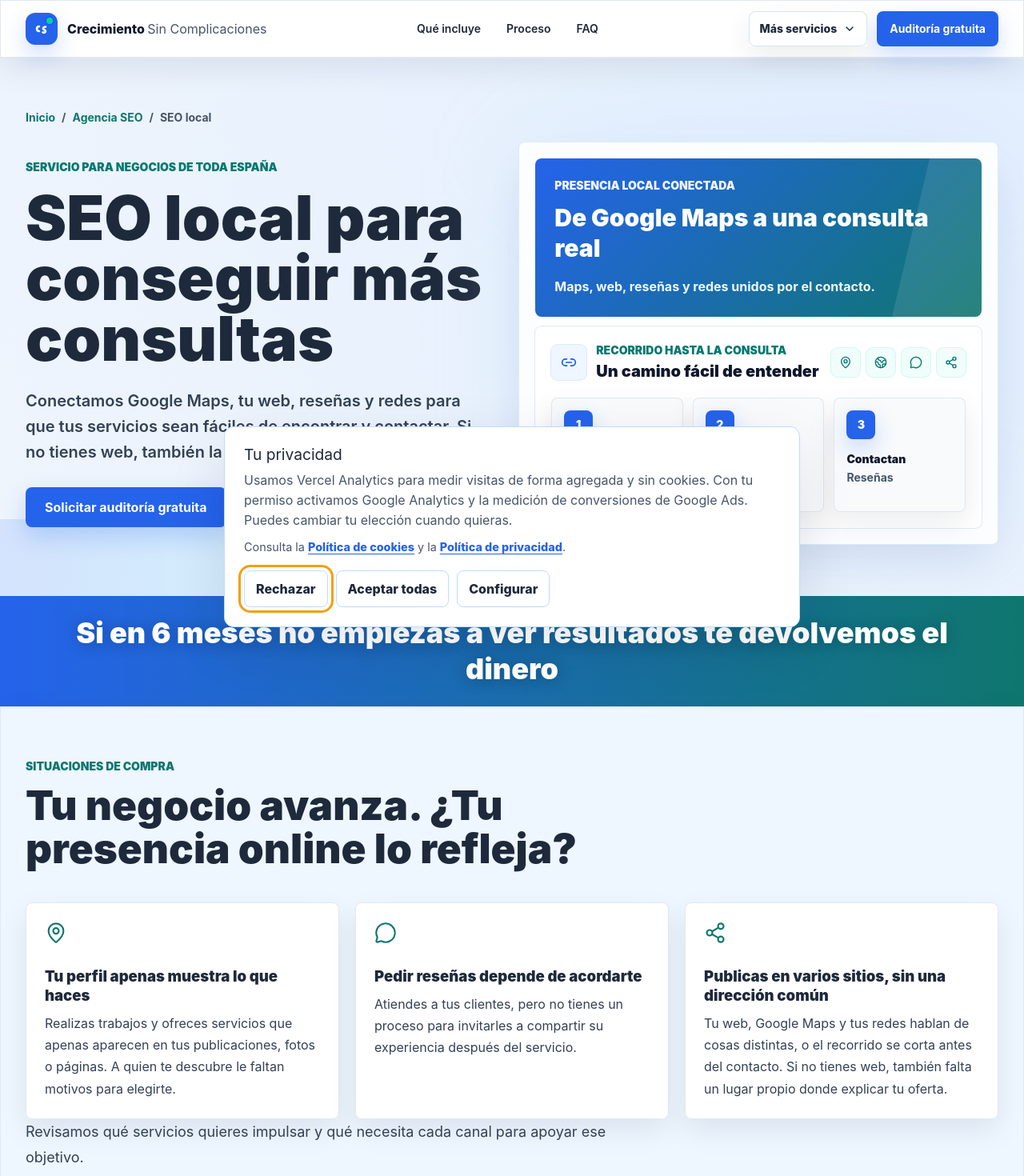
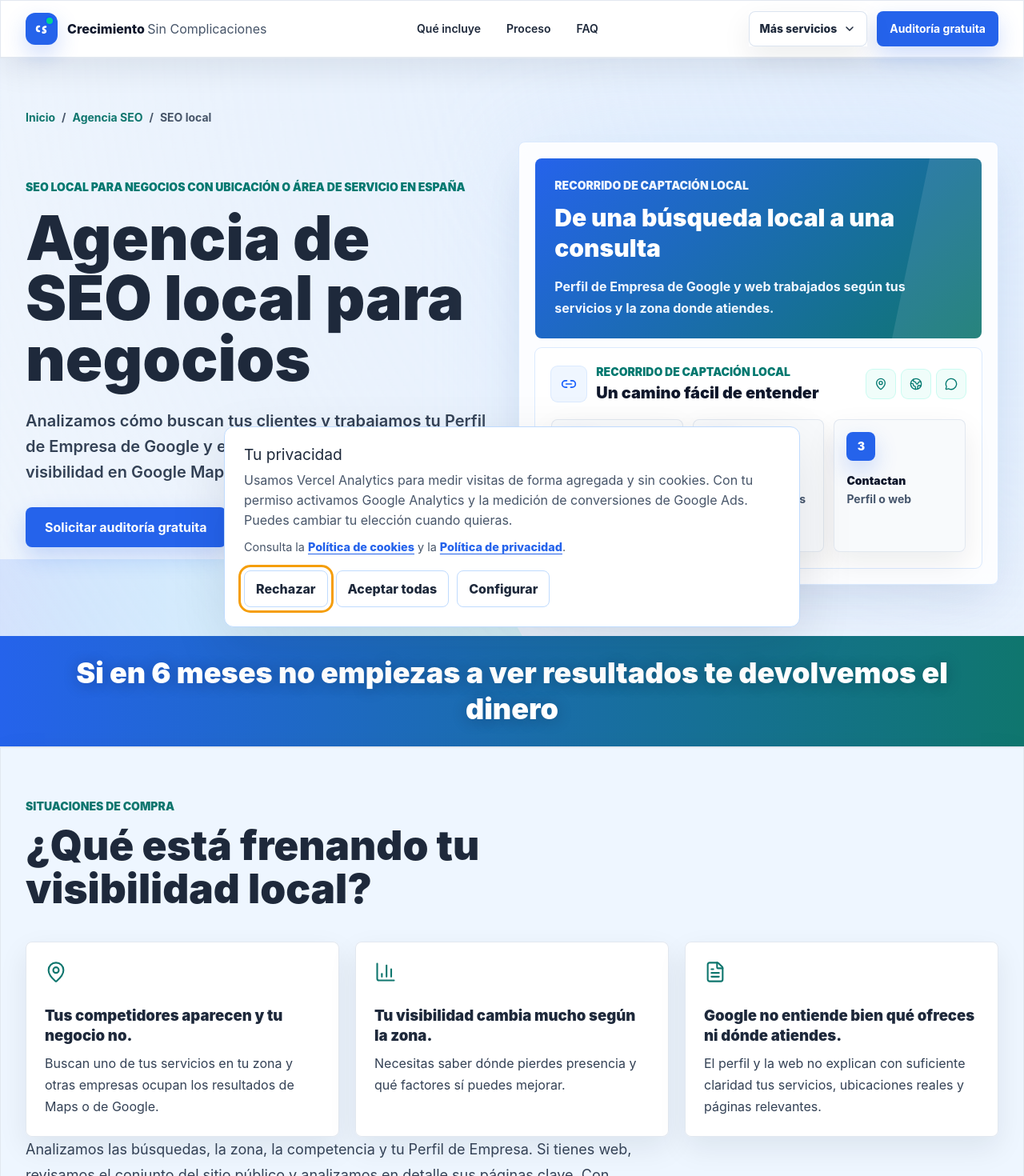
Before and after one commit to specialcowboy69/crecimiento-sin-complicaciones, a Next.js app: page /seo/local in a window 1280 px wide. Shown: the top 1470 px of the page at 80% size. Built offline with nearby package versions, Linux system fonts and the light colour scheme.

Commit message:
feat: focus seo local landing proposition

```diff
--- a/app/seo/local/page.tsx
+++ b/app/seo/local/page.tsx
@@ -24,19 +24,19 @@ const pageUrl = absoluteUrl(pagePath);
 
 const buyingSituations = [
   {
-    title: "Tu perfil apenas muestra lo que haces",
-    text: "Realizas trabajos y ofreces servicios que apenas aparecen en tus publicaciones, fotos o páginas. A quien te descubre le faltan motivos para elegirte.",
+    title: "Tus competidores aparecen y tu negocio no.",
+    text: "Buscan uno de tus servicios en tu zona y otras empresas ocupan los resultados de Maps o de Google.",
     icon: MapPin,
   },
   {
-    title: "Pedir reseñas depende de acordarte",
-    text: "Atiendes a tus clientes, pero no tienes un proceso para invitarles a compartir su experiencia después del servicio.",
-    icon: MessageCircle,
+    title: "Tu visibilidad cambia mucho según la zona.",
+    text: "Necesitas saber dónde pierdes presencia y qué factores sí puedes mejorar.",
+    icon: BarChart3,
   },
   {
-    title: "Publicas en varios sitios, sin una dirección común",
-    text: "Tu web, Google Maps y tus redes hablan de cosas distintas, o el recorrido se corta antes del contacto. Si no tienes web, también falta un lugar propio donde explicar tu oferta.",
-    icon: Share2,
+    title: "Google no entiende bien qué ofreces ni dónde atiendes.",
+    text: "El perfil y la web no explican con suficiente claridad tus servicios, ubicaciones reales y páginas relevantes.",
+    icon: FileText,
   },
 ];
 
@@ -53,24 +53,20 @@ const localPresenceChannels = [
     title: "Reseñas",
     icon: MessageCircle,
   },
-  {
-    title: "Redes",
-    icon: Share2,
-  },
 ];
 
 const heroJourneyItems = [
   {
-    title: "Te encuentran",
-    text: "Maps",
+    title: "Te buscan",
+    text: "Servicio + zona",
   },
   {
-    title: "Entienden tu oferta",
-    text: "Web",
+    title: "Te encuentran",
+    text: "Google Maps o los resultados de búsqueda",
   },
   {
     title: "Contactan",
-    text: "Reseñas",
+    text: "Perfil o web",
   },
 ];
 
@@ -408,13 +404,13 @@ export default function LocalSeoPage() {
             <div className="relative grid gap-10 lg:grid-cols-[0.98fr_1.02fr] lg:items-center">
               <div className="max-w-3xl">
                 <div className="mb-4 text-sm font-black uppercase tracking-normal text-teal-700">
-                  Servicio para negocios de toda España
+                  SEO local para negocios con ubicación o área de servicio en España
                 </div>
                 <h1 id="local-seo-hero-title" className="mb-5 max-w-3xl text-4xl font-black leading-[1.04] text-slate-900 sm:text-5xl lg:text-[3.05rem] xl:text-[3.45rem]">
-                  SEO local para conseguir más consultas
+                  Agencia de SEO local para negocios
                 </h1>
                 <div className={`max-w-2xl text-lg font-semibold leading-8 text-slate-600 sm:text-xl ${styles.intro}`}>
-                  Conectamos Google Maps, tu web, reseñas y redes para que tus servicios sean fáciles de encontrar y contactar. Si no tienes web, también la creamos.
+                  Analizamos cómo buscan tus clientes y trabajamos tu Perfil de Empresa de Google y el SEO de tu web para mejorar tu visibilidad en Google Maps y en las búsquedas de tu zona.
                 </div>
                 <div className="mt-7 flex flex-col gap-3 sm:flex-row">
                   <a className="inline-flex min-h-12 items-center justify-center rounded-lg bg-blue-600 px-6 py-3 font-bold text-white shadow-xl shadow-blue-950/30 hover:bg-blue-500 focus-visible:ring-2 focus-visible:ring-blue-400" href="#auditoria-seo-local">
@@ -428,16 +424,16 @@ export default function LocalSeoPage() {
               </div>
               <div className="relative">
                 <div className="absolute inset-6 rounded-lg bg-blue-200/45 blur-3xl" aria-hidden="true" />
-                <div className="relative rounded-lg border border-blue-100 bg-white/90 p-4 shadow-2xl shadow-blue-950/10 sm:p-5" aria-label="Sistema de presencia local conectada">
+                <div className="relative rounded-lg border border-blue-100 bg-white/90 p-4 shadow-2xl shadow-blue-950/10 sm:p-5" aria-label="Recorrido de captación local">
                   <div className="relative overflow-hidden rounded-lg bg-[linear-gradient(135deg,#2563eb,#0f766e)] p-5 [color:#fff] sm:p-6">
                     <div className="absolute right-0 top-0 h-full w-28 bg-white/10 [clip-path:polygon(42%_0,100%_0,100%_100%,0_100%)]" aria-hidden="true" />
                     <div className="relative max-w-xl">
-                      <div className="text-sm font-black uppercase tracking-normal text-blue-50">Presencia local conectada</div>
+                      <div className="text-sm font-black uppercase tracking-normal text-blue-50">Recorrido de captación local</div>
                       <div className="mt-3 text-2xl font-black leading-tight sm:text-3xl" style={{ color: "#ffffff" }}>
-                        De Google Maps a una consulta real
+                        De una búsqueda local a una consulta
                       </div>
                       <div className={`mt-4 max-w-md font-bold text-blue-50 ${styles.gradientBody}`}>
-                        Maps, web, reseñas y redes unidos por el contacto.
+                        Perfil de Empresa de Google y web trabajados según tus servicios y la zona donde atiendes.
                       </div>
                     </div>
                   </div>
@@ -449,7 +445,7 @@ export default function LocalSeoPage() {
                           <Link2 className="h-5 w-5" aria-hidden="true" strokeWidth={2} />
                         </span>
                         <div>
-                          <div className="text-sm font-black uppercase tracking-normal text-teal-700">Recorrido hasta la consulta</div>
+                          <div className="text-sm font-black uppercase tracking-normal text-teal-700">Recorrido de captación local</div>
                           <div className="mt-1 text-xl font-black leading-tight text-slate-900">Un camino fácil de entender</div>
                         </div>
                       </div>
@@ -499,7 +495,7 @@ export default function LocalSeoPage() {
               <div className="max-w-3xl">
                 <p className="mb-3 text-sm font-black uppercase tracking-normal text-blue-400">Situaciones de compra</p>
                 <h2 id="situations-title" className="text-3xl font-black text-slate-900 sm:text-4xl">
-                  Tu negocio avanza. ¿Tu presencia online lo refleja?
+                  ¿Qué está frenando tu visibilidad local?
                 </h2>
               </div>
               <div className="mt-10 grid gap-5 md:grid-cols-3">
@@ -512,7 +508,7 @@ export default function LocalSeoPage() {
                 ))}
               </div>
               <p className={`mt-8 max-w-3xl text-lg leading-8 text-slate-300 ${styles.intro}`}>
-                Revisamos qué servicios quieres impulsar y qué necesita cada canal para apoyar ese objetivo.
+                Analizamos las búsquedas, la zona, la competencia y tu Perfil de Empresa. Si tienes web, revisamos el conjunto del sitio público y analizamos en detalle sus páginas clave. Con todo ello decidimos qué conviene trabajar primero.
               </p>
             </div>
           </section>
```
Also changed, not shown: 1 other file (tests, documents, lock files or other folders).
